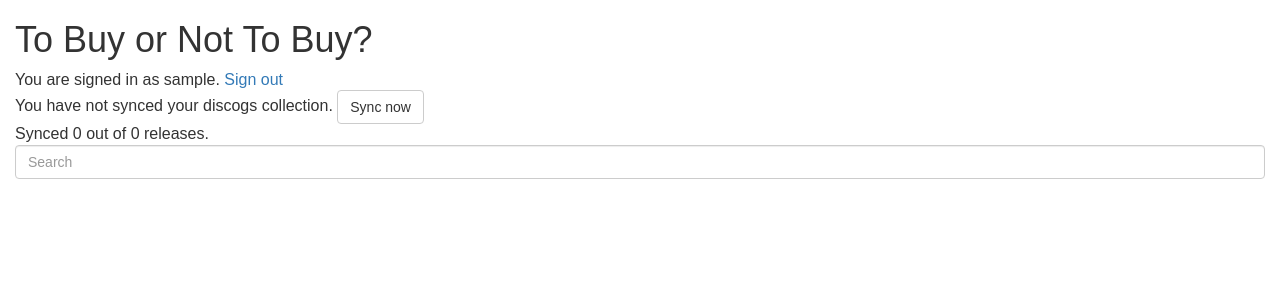
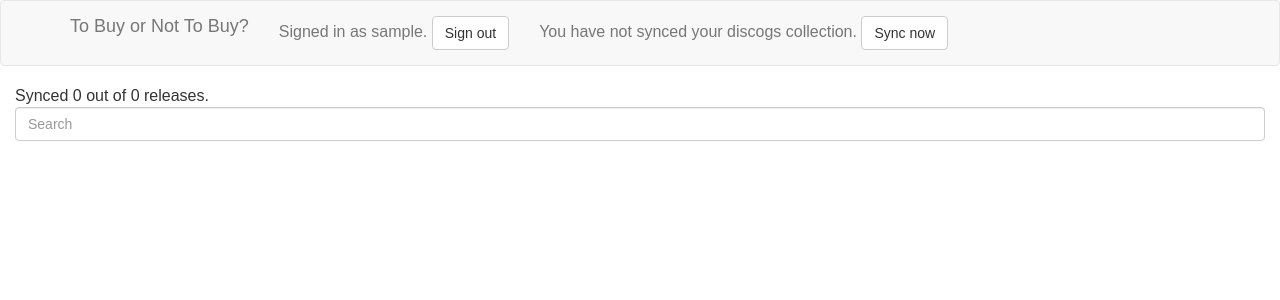
Before and after one commit to carols10cents/buy-or-not, a Rails app: page /collection in a window 1280 px wide. Shown: the top 300 px of the page. Run offline with Rails 7, Linux system fonts and the light colour scheme; the visitor is signed in with stand-in values (Sample User, id 1); style sheets or scripts are compiled from the project's sources; some libraries are stand-ins or nearby versions.

Commit message:
Start of navbar styling

```diff
--- a/app/views/collection/show.html.erb
+++ b/app/views/collection/show.html.erb
@@ -1,10 +1,28 @@
-<h1>To Buy or Not To Buy?</h1>
-<section class="whoami">
-  You are signed in as <%= current_user.username %>. <%= link_to "Sign out", signout_path, method: :delete %>
-</section>
-<section class="collection-sync">
+<nav class="navbar navbar-default">
+  <div class="container">
+    <div class="navbar-header">
+      <button type="button" class="navbar-toggle collapsed" data-toggle="collapse" data-target="#actions-menu">
+        <span class="sr-only">Toggle navigation</span>
+        <span class="glyphicon glyphicon-cog"></span>
+      </button>
+      <!-- make this an h1 but without so much margin top/bottom -->
+      <span class="navbar-brand">To Buy or Not To Buy?</span>
+    </div>
+
+    <div class="collapse navbar-collapse" id="actions-menu">
+      <p class="navbar-text">
+        <span>Signed in as <%= current_user.username %>.</span>
+        <%= link_to "Sign out", signout_path, method: :delete, class: 'btn btn-default' %>
+      </p>
+      <p class="navbar-text">
         <span class="sync-stats">You have not synced your discogs collection.</span>
         <button id='sync-collection' class='btn btn-default'>Sync now</button>
+      </p>
+    </div>
+  </div>
+</nav>
+<div class="container-fluid">
+  <section class="collection-sync">
 
     <div class="collection-stats">
       Synced <span class="collection-num">0</span> out of <span class="collection-total">0</span> releases.
@@ -12,8 +30,9 @@
   </section>
   <section class="search">
     <form class="ui-filterable">
-    <input name="search" id="search" class="form-control" data-type="search" type="text" autocomplete="off" placeholder="Search" />
+      <input name="search" id="search" class="form-control" data-type="search" type="search" autocomplete="off" placeholder="Search" />
     </form>
   </section>
   <ul id="results" data-filter="true" data-input="#search">
   </ul>
+</div>
--- a/app/views/layouts/application.html.erb
+++ b/app/views/layouts/application.html.erb
@@ -8,11 +8,9 @@
   <%= csrf_meta_tags %>
 </head>
 <body>
-  <div class="container-fluid">
-    <% flash.each do |name, msg| -%>
-      <%= content_tag :div, msg, class: name %>
-    <% end -%>
-    <%= yield %>
-  </div>
+  <% flash.each do |name, msg| -%>
+    <%= content_tag :div, msg, class: name %>
+  <% end -%>
+  <%= yield %>
 </body>
 </html>
```
Lines whose indentation alone changed are shown as unchanged.
